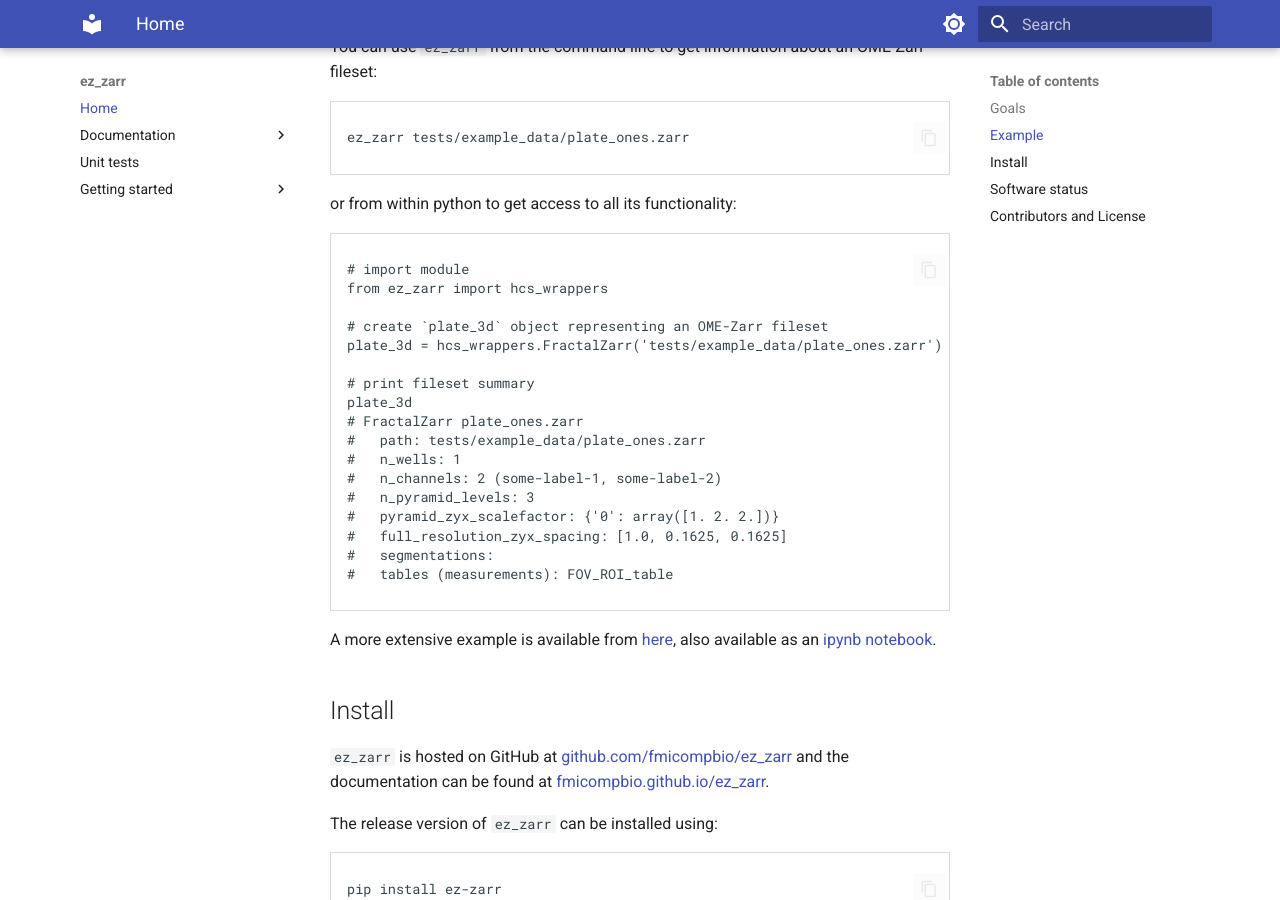
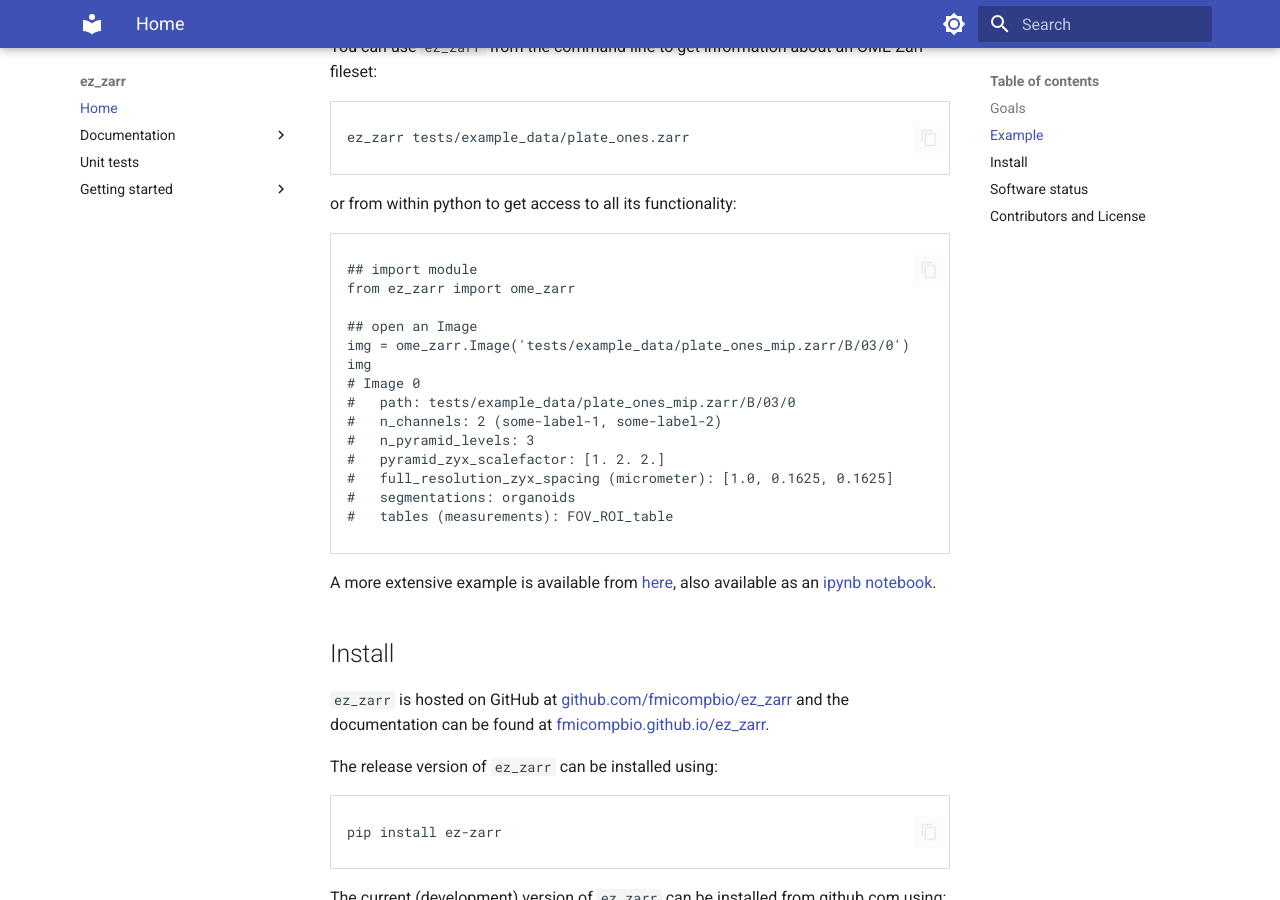
Before and after one commit to fmicompbio/ez_zarr, an MkDocs documentation site: the page built from docs/index.md, in a window 1280 px wide and 900 px high, scrolled down 483 px. Built offline with MkDocs 1.6.1 and Material for MkDocs 9.7.7, drawn with Linux system fonts in a browser that asks for light colours.

Commit message:
advertise ome_zarr.Image instead of hcs_wrappers.FractalZarr in example

````diff
--- a/docs/index.md
+++ b/docs/index.md
@@ -19,26 +19,23 @@ ez_zarr tests/example_data/plate_ones.zarr
 
 or from within python to get access to all its functionality:
 ```
-# import module
-from ez_zarr import hcs_wrappers
+## import module
+from ez_zarr import ome_zarr
 
-# create `plate_3d` object representing an OME-Zarr fileset
-plate_3d = hcs_wrappers.FractalZarr('tests/example_data/plate_ones.zarr')
-
-# print fileset summary
-plate_3d
-# FractalZarr plate_ones.zarr
-#   path: tests/example_data/plate_ones.zarr
-#   n_wells: 1
+## open an Image
+img = ome_zarr.Image('tests/example_data/plate_ones_mip.zarr/B/03/0')
+img
+# Image 0
+#   path: tests/example_data/plate_ones_mip.zarr/B/03/0
 #   n_channels: 2 (some-label-1, some-label-2)
 #   n_pyramid_levels: 3
-#   pyramid_zyx_scalefactor: {'0': array([1. 2. 2.])}
-#   full_resolution_zyx_spacing: [1.0, 0.1625, 0.1625]
-#   segmentations:
+#   pyramid_zyx_scalefactor: [1. 2. 2.]
+#   full_resolution_zyx_spacing (micrometer): [1.0, 0.1625, 0.1625]
+#   segmentations: organoids
 #   tables (measurements): FOV_ROI_table
 ```
 
-A more extensive example is available from [here](https://fmicompbio.github.io/ez_zarr/getting_started_hcs_wrappers/), also available as an [ipynb notebook](https://fmicompbio.github.io/ez_zarr/getting_started_hcs_wrappers.ipynb).
+A more extensive example is available from [here](https://fmicompbio.github.io/ez_zarr/getting_started_Image/), also available as an [ipynb notebook](https://fmicompbio.github.io/ez_zarr/getting_started_Image.ipynb).
 
 ## Install
 
````
